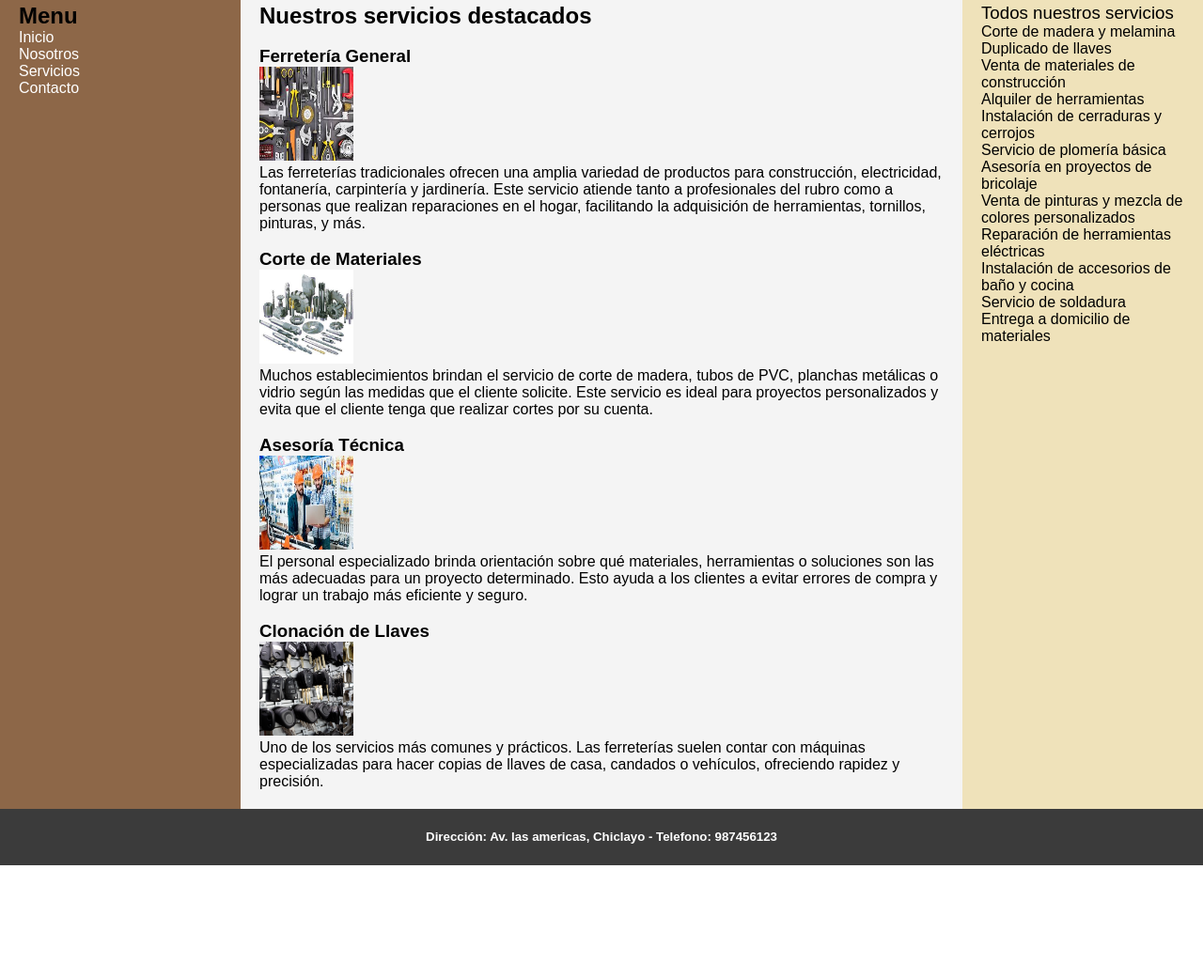
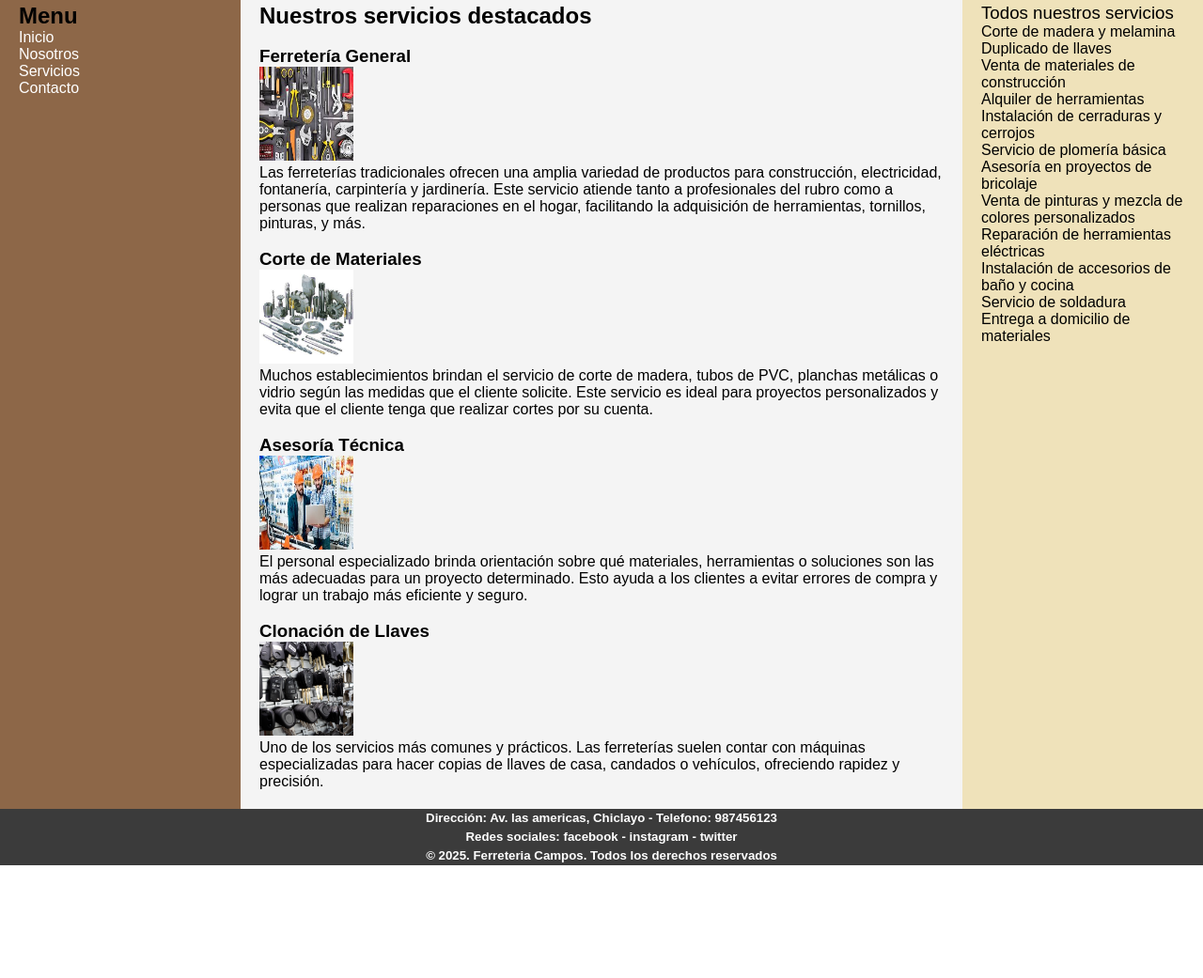
Before and after one commit to cesar1212324/DWG, a plain HTML site: page Proyectos/Proyecto1/libreria.html in a window 1280 px wide. Shown: the part 167-1208 px from the top of the page at 94% size. After the commit the page ends 1088 px from the top, so only its background shows below. Drawn offline with Linux system fonts and the light colour scheme.

Commit message:
Respaldo_01

```diff
--- a/Proyectos/Proyecto1/css/libreria.css
+++ b/Proyectos/Proyecto1/css/libreria.css
@@ -52,7 +52,7 @@
     color: white;
     text-align: center;
     clear: left; /* hacer que el elemnto se ponga abajo en vez de al costado*/
-    line-height: 60px;
+    line-height: 20px;
 }
 
 li{
```
